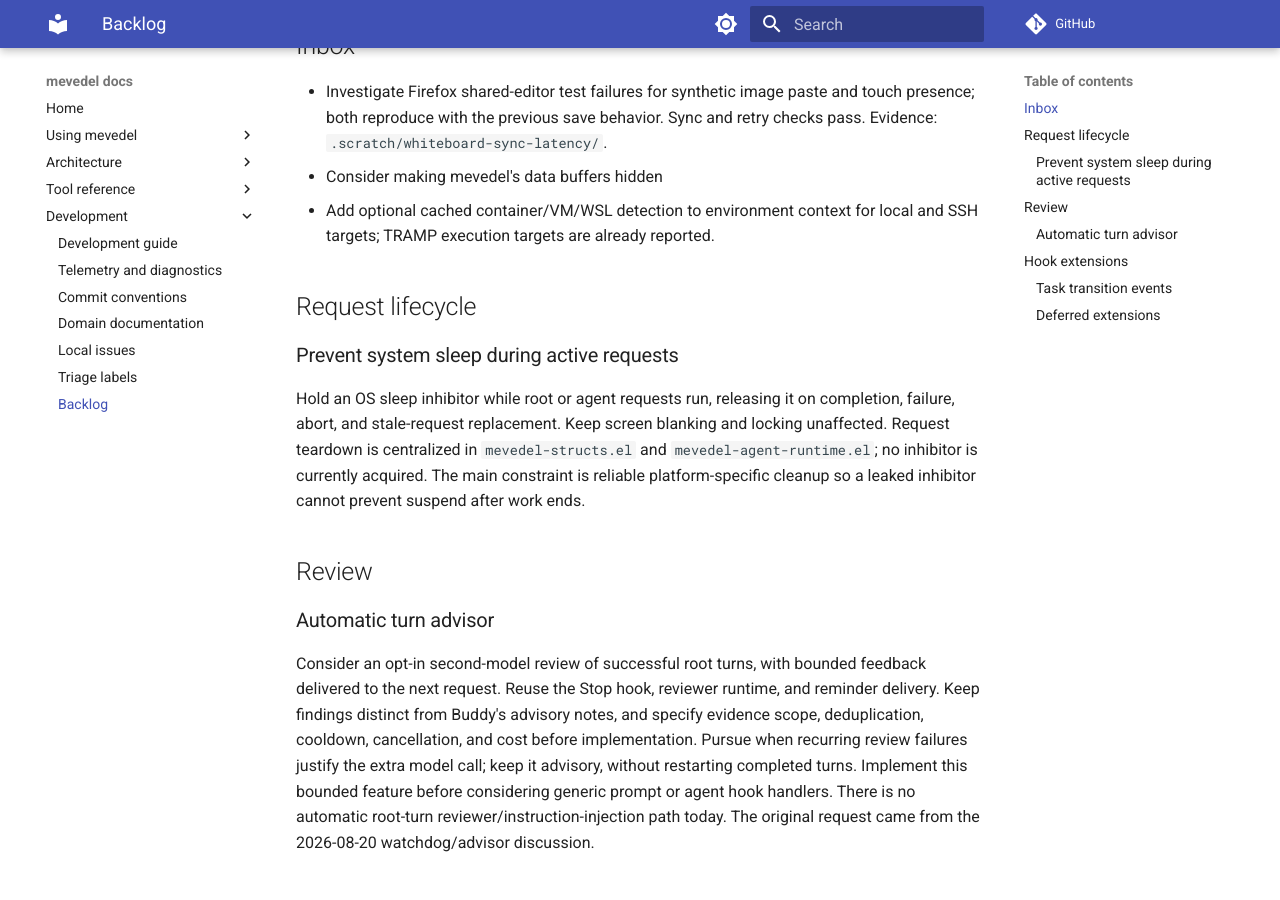
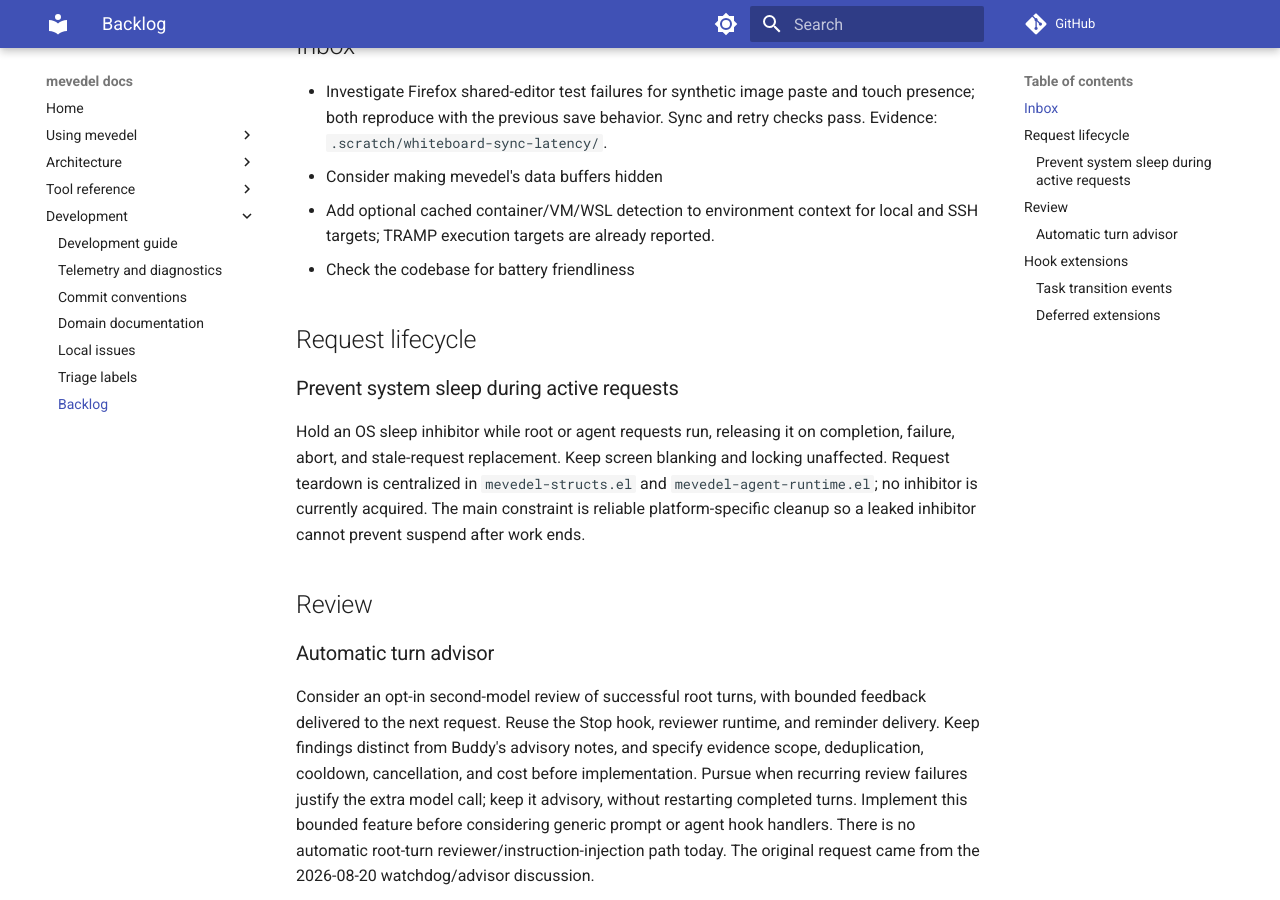
Before and after one commit to FrauH0lle/mevedel, an MkDocs documentation site: the page built from docs/backlog.md, in a window 1280 px wide and 900 px high, scrolled down 361 px. Built offline with MkDocs 1.6.1 and Material for MkDocs 9.7.7, drawn with Linux system fonts in a browser that asks for light colours; comment, search, counter and statistics services are not loaded.

Commit message:
Add a battery-friendliness review to the backlog inbox

```diff
--- a/docs/backlog.md
+++ b/docs/backlog.md
@@ -16,6 +16,7 @@ Remove items when they are implemented, obsolete, or no longer valuable.
 - Consider making mevedel's data buffers hidden
 - Add optional cached container/VM/WSL detection to environment context for
   local and SSH targets; TRAMP execution targets are already reported.
+- Check the codebase for battery friendliness
 
 ## Request lifecycle
 
```
